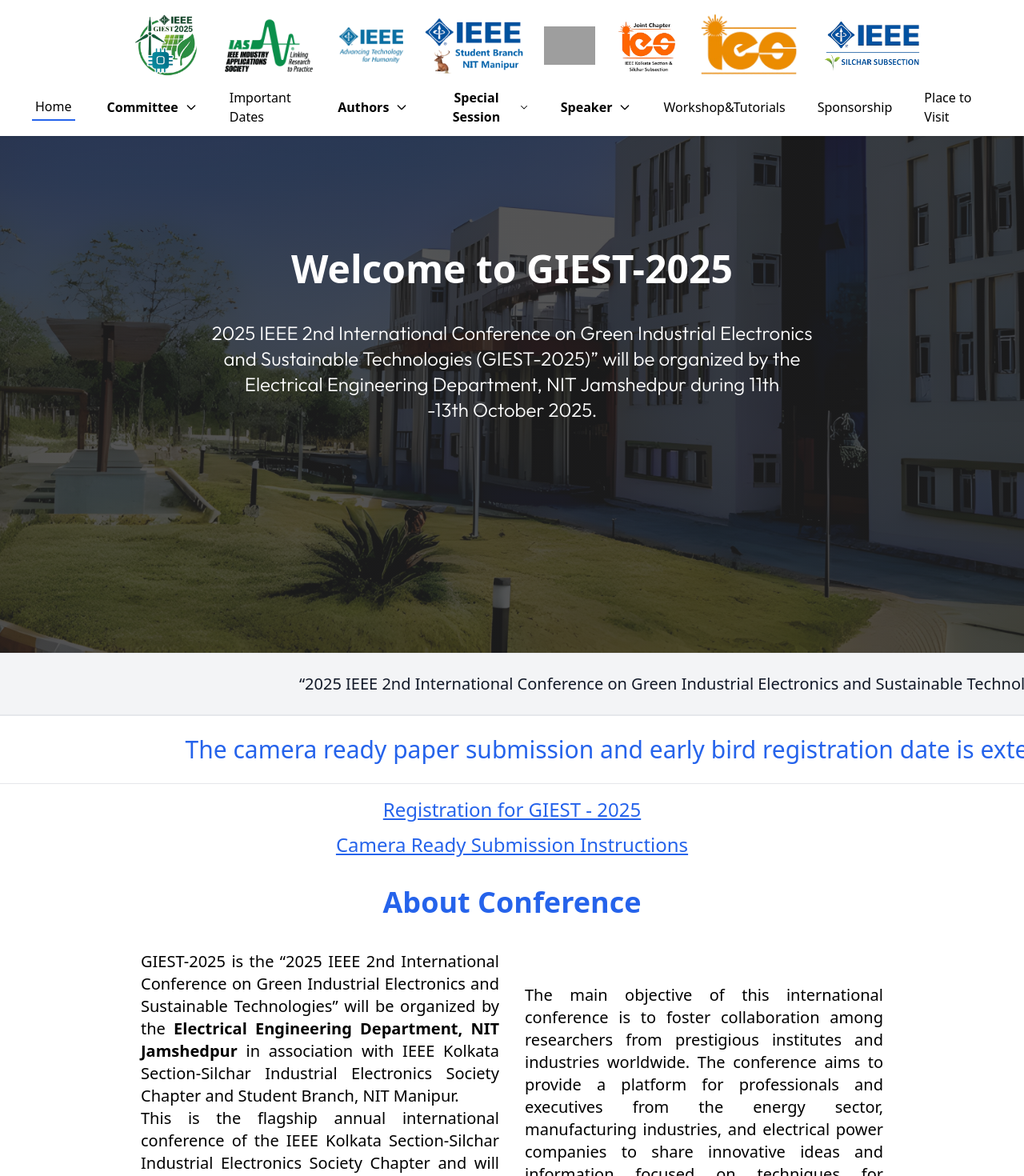
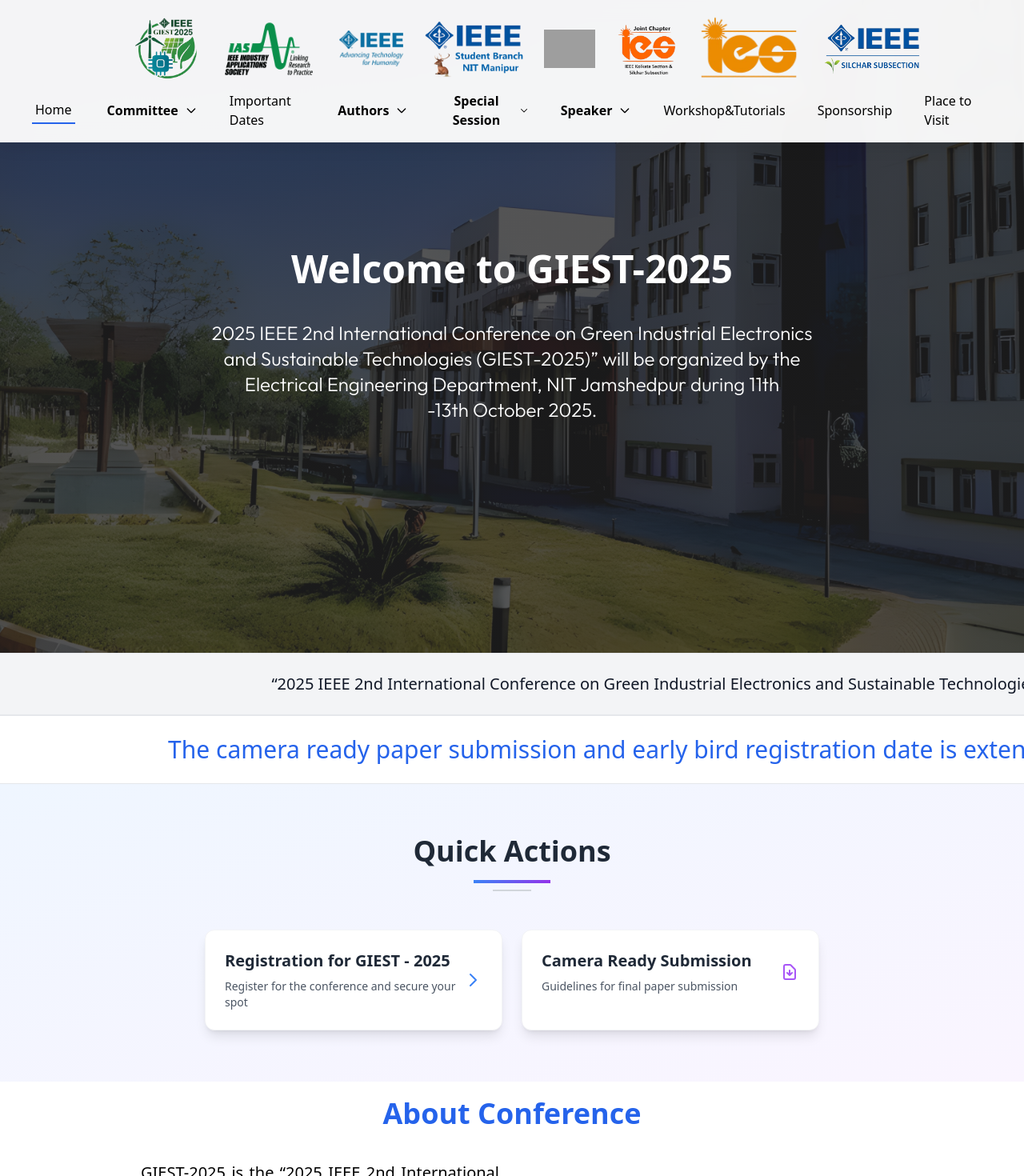
Before and after one commit to Premraj18/giest, a React (Vite) app: page /callforpaper in a window 1280 px wide. Shown: the top 1470 px of the page at 80% size. Built offline with nearby package versions, Linux system fonts and the light colour scheme; grey boxes are pictures that could not be loaded; a web font is replaced by a local one.

Commit message:
Adding default topic for speakers.

```diff
--- a/src/components/Navbar.jsx
+++ b/src/components/Navbar.jsx
@@ -65,13 +65,13 @@ export default function Navbar() {
   const [dropdownOpen4, setDropdownOpen4] = useState(false);
 
   return (
-    <motion.header className='w-full py-1 fixed top-0 z-10 sm:px-10 px-5 flex justify-between items-center'
+    <motion.header className='w-full py-2 fixed top-0 z-10 sm:px-10 px-5 flex justify-between items-center backdrop-blur-md'
       variants={{
-        visible: { background: 'white', boxShadow: '0px 0.01px 5px rgba(24, 22, 22, 0.155)', color: 'black' },
-        hidden: { background: 'white', boxShadow: '0px 0.01px 5px rgba(24, 22, 22, 0.155)', color: 'black' },
+        visible: { background: 'rgba(255, 255, 255, 0.95)', boxShadow: '0px 4px 20px rgba(0, 0, 0, 0.1)', color: 'black' },
+        hidden: { background: 'rgba(255, 255, 255, 0.95)', boxShadow: '0px 4px 20px rgba(0, 0, 0, 0.1)', color: 'black' },
       }}
       animate={hidden ? "hidden" : "visible"}
-      transition={{ duration: 0.1, }}
+      transition={{ duration: 0.3, }}
     >
       <nav className='flex flex-col md:flex-row w-full md:justify-center justify-between items-center screen-max-width'>
 
@@ -134,22 +134,22 @@ export default function Navbar() {
 
               {/* Dropdown Menu */}
               {dropdownOpen && (
-                <div className="absolute mt-2 bg-white text-gray-800 rounded shadow-lg w-40">
+                <div className="absolute mt-2 bg-white text-gray-800 rounded-lg shadow-xl w-48 border border-gray-100 backdrop-blur-sm">
                   <Link
                     to="/international-advisory-committee"
-                    className="block px-4 py-2 hover:bg-gray-100"
+                    className="block px-4 py-3 hover:bg-blue-50 hover:text-blue-600 transition-colors duration-200 text-sm font-medium"
                   >
                     International advisory committee
                   </Link>
                   <Link
                     to="/national-advisory-committee"
-                    className="block px-4 py-2 hover:bg-gray-100"
+                    className="block px-4 py-3 hover:bg-blue-50 hover:text-blue-600 transition-colors duration-200 text-sm font-medium"
                   >
                     National advisory committee
                   </Link>
                   <Link
                     to="/organizing-Committee"
-                    className="block px-4 py-2 hover:bg-gray-100"
+                    className="block px-4 py-3 hover:bg-blue-50 hover:text-blue-600 transition-colors duration-200 text-sm font-medium"
                   >
                     Organizing Committee
                   </Link>
@@ -188,16 +188,16 @@ export default function Navbar() {
 
               {/* Dropdown Menu */}
               {dropdownOpen3 && (
-                <div className="absolute mt-2 bg-white text-gray-800 rounded shadow-lg w-40">
+                <div className="absolute mt-2 bg-white text-gray-800 rounded-lg shadow-xl w-52 border border-gray-100 backdrop-blur-sm">
                   <Link
                     to="/callforpaper"
-                    className="block px-4 py-2 hover:bg-gray-100"
+                    className="block px-4 py-3 hover:bg-blue-50 hover:text-blue-600 transition-colors duration-200 text-sm font-medium"
                   >
                     Call for Papers
                   </Link>
                   <Link
                     to="/registrationdetail"
-                    className="block px-4 py-2 hover:bg-gray-100"
+                    className="block px-4 py-3 hover:bg-blue-50 hover:text-blue-600 transition-colors duration-200 text-sm font-medium"
                   >
                       Registration details and Form link
                   </Link>
@@ -205,24 +205,24 @@ export default function Navbar() {
                         onClick={() => {
                             window.open("/cameraReady.pdf", "_blank");
                         }}
-                        className="block px-4 py-2 hover:bg-gray-100"
+                        className="block px-4 py-3 hover:bg-blue-50 hover:text-blue-600 transition-colors duration-200 text-sm font-medium"
                     >Camera ready submission
                     </Link>
                   <Link
                     to="/studentravelgrant"
-                    className="block px-4 py-2 hover:bg-gray-100"
+                    className="block px-4 py-3 hover:bg-blue-50 hover:text-blue-600 transition-colors duration-200 text-sm font-medium"
                   >
                     Student Travel Grant
                   </Link>
                   <Link
                     to="/bestpaperaward"
-                    className="block px-4 py-2 hover:bg-gray-100"
+                    className="block px-4 py-3 hover:bg-blue-50 hover:text-blue-600 transition-colors duration-200 text-sm font-medium"
                   >
                     Best Paper Awards
                   </Link>
                   <Link
                     to="/presdetail"
-                    className="block px-4 py-2 hover:bg-gray-100"
+                    className="block px-4 py-3 hover:bg-blue-50 hover:text-blue-600 transition-colors duration-200 text-sm font-medium"
                   >
                     Presentation Details
                   </Link>
@@ -256,16 +256,16 @@ export default function Navbar() {
 
               {/* Dropdown Menu */}
               {dropdownOpen2 && (
-                <div className="absolute mt-2 bg-white text-gray-800 rounded shadow-lg w-40">
+                <div className="absolute mt-2 bg-white text-gray-800 rounded-lg shadow-xl w-48 border border-gray-100 backdrop-blur-sm">
                   <Link
                     to="/specialSession"
-                    className="block px-4 py-2 hover:bg-gray-100"
+                    className="block px-4 py-3 hover:bg-blue-50 hover:text-blue-600 transition-colors duration-200 text-sm font-medium"
                   >
                     Call for Special Session
                   </Link>
                   <Link
                     to="/approvedsession"
-                    className="block px-4 py-2 hover:bg-gray-100"
+                    className="block px-4 py-3 hover:bg-blue-50 hover:text-blue-600 transition-colors duration-200 text-sm font-medium"
                   >
                     Approved Special Session
                   </Link>
@@ -299,16 +299,16 @@ export default function Navbar() {
 
               {/* Dropdown Menu */}
               {dropdownOpen4 && (
-                <div className="absolute mt-2 bg-white text-gray-800 rounded shadow-lg w-40">
+                <div className="absolute mt-2 bg-white text-gray-800 rounded-lg shadow-xl w-44 border border-gray-100 backdrop-blur-sm">
                   <Link
                     to="/keyspeak"
-                    className="block px-4 py-2 hover:bg-gray-100"
+                    className="block px-4 py-3 hover:bg-blue-50 hover:text-blue-600 transition-colors duration-200 text-sm font-medium"
                   >
                     Keynote Speaker
                   </Link>
                   <Link
                     to="/tutspeak"
-                    className="block px-4 py-2 hover:bg-gray-100"
+                    className="block px-4 py-3 hover:bg-blue-50 hover:text-blue-600 transition-colors duration-200 text-sm font-medium"
                   >
                     Tutorial Speaker
                   </Link>
@@ -336,10 +336,10 @@ export default function Navbar() {
         <div onClick={toggleCart} className='cursor-pointer md:hidden font-semibold md:absolute md:right-0 md:mx-8 md:mt-0'>
           <button className={`${subpage === 'home' && hidden == !true ? 'text-black' : 'text-black'}`}><FiMenu size={30} /></button>
         </div>
-        <div ref={ref} className="w-full md:hidden h-[100vh] sideCart bg-white absolute top-0 right-0 py-10 transition-transform transform translate-x-full ">
+        <div ref={ref} className="w-full md:hidden h-[100vh] sideCart bg-white/95 backdrop-blur-lg absolute top-0 right-0 py-10 transition-transform transform translate-x-full shadow-2xl border-l border-gray-200">
           <span onClick={toggleCart} className="absolute top-8 right-4 cursor-pointer"><RxCross2 size={30} /></span>
-          <div className='flex flex-col border-t-2 py-5 justify-center items-center mt-12 gap-10'>
-            <div className='flex flex-col text-lg items-center justify-center gap-y-5'>
+          <div className='flex flex-col border-t border-gray-200 py-8 justify-center items-center mt-12 gap-8 px-6'>
+            <div className='flex flex-col text-lg items-center justify-center gap-y-6 w-full max-w-xs'>
               <Link to={'/'} className={Linkness('home')}>
                 <p className={`text-base text-black`}>Home</p>
               </Link>
@@ -373,19 +373,19 @@ export default function Navbar() {
                   <div className="absolute mt-2 bg-white text-gray-800 rounded shadow-lg w-40">
                     <Link
                       to="/international-advisory-committee"
-                      className="block px-4 py-2 hover:bg-gray-100"
+                      className="block px-4 py-3 hover:bg-blue-50 hover:text-blue-600 transition-colors duration-200 text-sm font-medium"
                     >
                       International advisory committee
                     </Link>
                     <Link
                       to="/national-advisory-committee"
-                      className="block px-4 py-2 hover:bg-gray-100"
+                      className="block px-4 py-3 hover:bg-blue-50 hover:text-blue-600 transition-colors duration-200 text-sm font-medium"
                     >
                       National advisory committee
                     </Link>
                     <Link
                       to="/organizing-Committee"
-                      className="block px-4 py-2 hover:bg-gray-100"
+                      className="block px-4 py-3 hover:bg-blue-50 hover:text-blue-600 transition-colors duration-200 text-sm font-medium"
                     >
                       Organizing Committee
                     </Link>
@@ -425,25 +425,25 @@ export default function Navbar() {
                   <div className="absolute mt-2 bg-white text-gray-800 rounded shadow-lg w-40">
                     <Link
                       to="/callforpaper"
-                      className="block px-4 py-2 hover:bg-gray-100"
+                      className="block px-4 py-3 hover:bg-blue-50 hover:text-blue-600 transition-colors duration-200 text-sm font-medium"
                     >
                       Call for Papers
                     </Link>
                     <Link
                       to="/registrationdetail"
-                      className="block px-4 py-2 hover:bg-gray-100"
+                      className="block px-4 py-3 hover:bg-blue-50 hover:text-blue-600 transition-colors duration-200 text-sm font-medium"
                     >
                       Registration details and Form link
                     </Link>
                     <Link
                       to="/studentravelgrant"
-                      className="block px-4 py-2 hover:bg-gray-100"
+                      className="block px-4 py-3 hover:bg-blue-50 hover:text-blue-600 transition-colors duration-200 text-sm font-medium"
                     >
                       Student Travel Grant
                     </Link>
                     <Link
                       to="/bestpaperaward"
-                      className="block px-4 py-2 hover:bg-gray-100"
+                      className="block px-4 py-3 hover:bg-blue-50 hover:text-blue-600 transition-colors duration-200 text-sm font-medium"
                     >
                       Best Paper Awards
                     </Link>
@@ -451,18 +451,18 @@ export default function Navbar() {
                         onClick={() => {
                             window.open("/cameraReady.pdf", "_blank");
                         }}
-                      className="block px-4 py-2 hover:bg-gray-100"
+                      className="block px-4 py-3 hover:bg-blue-50 hover:text-blue-600 transition-colors duration-200 text-sm font-medium"
                     >Camera ready submission
                     </Link>
                     <Link
                       to="/regform"
-                      className="block px-4 py-2 hover:bg-gray-100"
+                      className="block px-4 py-3 hover:bg-blue-50 hover:text-blue-600 transition-colors duration-200 text-sm font-medium"
                     >
                       Registration form
                     </Link>
                     <Link
                       to="/presdetail"
-                      className="block px-4 py-2 hover:bg-gray-100"
+                      className="block px-4 py-3 hover:bg-blue-50 hover:text-blue-600 transition-colors duration-200 text-sm font-medium"
                     >
                       Presentaion Details
                     </Link>
@@ -499,13 +499,13 @@ export default function Navbar() {
                   <div className="absolute mt-2 bg-white text-gray-800 rounded shadow-lg w-40">
                     <Link
                       to="/specialSession"
-                      className="block px-4 py-2 hover:bg-gray-100"
+                      className="block px-4 py-3 hover:bg-blue-50 hover:text-blue-600 transition-colors duration-200 text-sm font-medium"
                     >
                       Call for Special Session
                     </Link>
                     <Link
                       to="/approvedsession"
-                      className="block px-4 py-2 hover:bg-gray-100"
+                      className="block px-4 py-3 hover:bg-blue-50 hover:text-blue-600 transition-colors duration-200 text-sm font-medium"
                     >
                       Approved Special Session
                     </Link>
@@ -542,13 +542,13 @@ export default function Navbar() {
                   <div className="absolute mt-2 bg-white text-gray-800 rounded shadow-lg w-40">
                     <Link
                       to="/keyspeak"
-                      className="block px-4 py-2 hover:bg-gray-100"
+                      className="block px-4 py-3 hover:bg-blue-50 hover:text-blue-600 transition-colors duration-200 text-sm font-medium"
                     >
                       Keynote Speaker
                     </Link>
                     <Link
                       to="/tutspeak"
-                      className="block px-4 py-2 hover:bg-gray-100"
+                      className="block px-4 py-3 hover:bg-blue-50 hover:text-blue-600 transition-colors duration-200 text-sm font-medium"
                     >
                       Tutorial Speaker
                     </Link>
--- a/src/pages/Home.jsx
+++ b/src/pages/Home.jsx
@@ -22,22 +22,62 @@ const Home = () => {
       <RunningTab text="“2025 IEEE 2nd International Conference on Green Industrial Electronics and Sustainable Technologies” will be organized by the Electrical Engineering Department, NIT Jamshedpur from 11th to 13th October 2025 in"/>
       <RunningTab2 text="The camera ready paper submission and early bird registration date is extended till 08/09/2025"/>
 
-        <div className="flex flex-col gap-3 p-4 items-center">
+        <div className="bg-gradient-to-br from-blue-50 to-purple-50 py-16 px-4">
+            <div className="max-w-4xl mx-auto">
+                <div className="text-center mb-12">
+                    <h2 className="text-3xl md:text-4xl font-bold text-gray-800 mb-4">
+                        Quick Actions
+                    </h2>
+                    <div className="w-24 h-1 bg-gradient-to-r from-blue-500 to-purple-600 mx-auto mb-2"></div>
+                    <div className="w-12 h-0.5 bg-gray-300 mx-auto"></div>
+                </div>
+
+                <div className="grid md:grid-cols-2 gap-6 max-w-3xl mx-auto">
                     <TopLink
                         to="/registrationdetail"
-                className="text-blue-600 hover:text-blue-800 underline font-medium  transition-colors text-2xl "
+                        className="group bg-white rounded-xl shadow-lg hover:shadow-xl transition-all duration-300 p-6 border border-gray-100 hover:border-blue-200 transform hover:-translate-y-1"
                     >
+                        <div className="flex items-center justify-between">
+                            <div>
+                                <h3 className="text-xl font-semibold text-gray-800 group-hover:text-blue-600 transition-colors mb-2">
                                     Registration for GIEST - 2025
+                                </h3>
+                                <p className="text-gray-600 text-sm">
+                                    Register for the conference and secure your spot
+                                </p>
+                            </div>
+                            <div className="text-blue-500 group-hover:text-blue-600 transform group-hover:scale-110 transition-all">
+                                <svg className="w-6 h-6" fill="none" stroke="currentColor" viewBox="0 0 24 24">
+                                    <path strokeLinecap="round" strokeLinejoin="round" strokeWidth={2} d="M9 5l7 7-7 7" />
+                                </svg>
+                            </div>
+                        </div>
                     </TopLink>
 
                     <Link
                         onClick={() => {
                             window.open("/cameraReady.pdf", "_blank");
                         }}
-                className="text-blue-600 hover:text-blue-800 underline font-medium transition-colors text-2xl"
+                        className="group bg-white rounded-xl shadow-lg hover:shadow-xl transition-all duration-300 p-6 border border-gray-100 hover:border-purple-200 transform hover:-translate-y-1 cursor-pointer"
                     >
-                Camera Ready Submission Instructions
+                        <div className="flex items-center justify-between">
+                            <div>
+                                <h3 className="text-xl font-semibold text-gray-800 group-hover:text-purple-600 transition-colors mb-2">
+                                    Camera Ready Submission
+                                </h3>
+                                <p className="text-gray-600 text-sm">
+                                    Guidelines for final paper submission
+                                </p>
+                            </div>
+                            <div className="text-purple-500 group-hover:text-purple-600 transform group-hover:scale-110 transition-all">
+                                <svg className="w-6 h-6" fill="none" stroke="currentColor" viewBox="0 0 24 24">
+                                    <path strokeLinecap="round" strokeLinejoin="round" strokeWidth={2} d="M12 10v6m0 0l-3-3m3 3l3-3m2 8H7a2 2 0 01-2-2V5a2 2 0 012-2h5.586a1 1 0 01.707.293l5.414 5.414a1 1 0 01.293.707V19a2 2 0 01-2 2z" />
+                                </svg>
+                            </div>
+                        </div>
                     </Link>
+                </div>
+            </div>
         </div>
 
 
--- a/src/pages/speakers/KeyNoteSpeak.jsx
+++ b/src/pages/speakers/KeyNoteSpeak.jsx
@@ -24,6 +24,7 @@ const KeyNoteSpeakers = () => {
             title: "Research and Teaching Assistant",
             affiliation: "McMaster University, Hamilton, Ontario, Canada",
             additionalInfo: "IAS Society Board Member, Chair, Chapter and Membership (CMD)",
+            topic: "will be updated soon",
             image: "/keynote-speakers/dr_srikanth_pilai.png"
         },
         {
@@ -39,6 +40,7 @@ const KeyNoteSpeakers = () => {
             name: "Prof. Celia Shahnaz",
             title: "Professor",
             affiliation: "Department of EEE, BUET, Bangladesh",
+            topic: "will be updated soon",
             image: "/keynote-speakers/celia_shahnaz.png"
         },
         {
```
Lines whose indentation alone changed are shown as unchanged.
